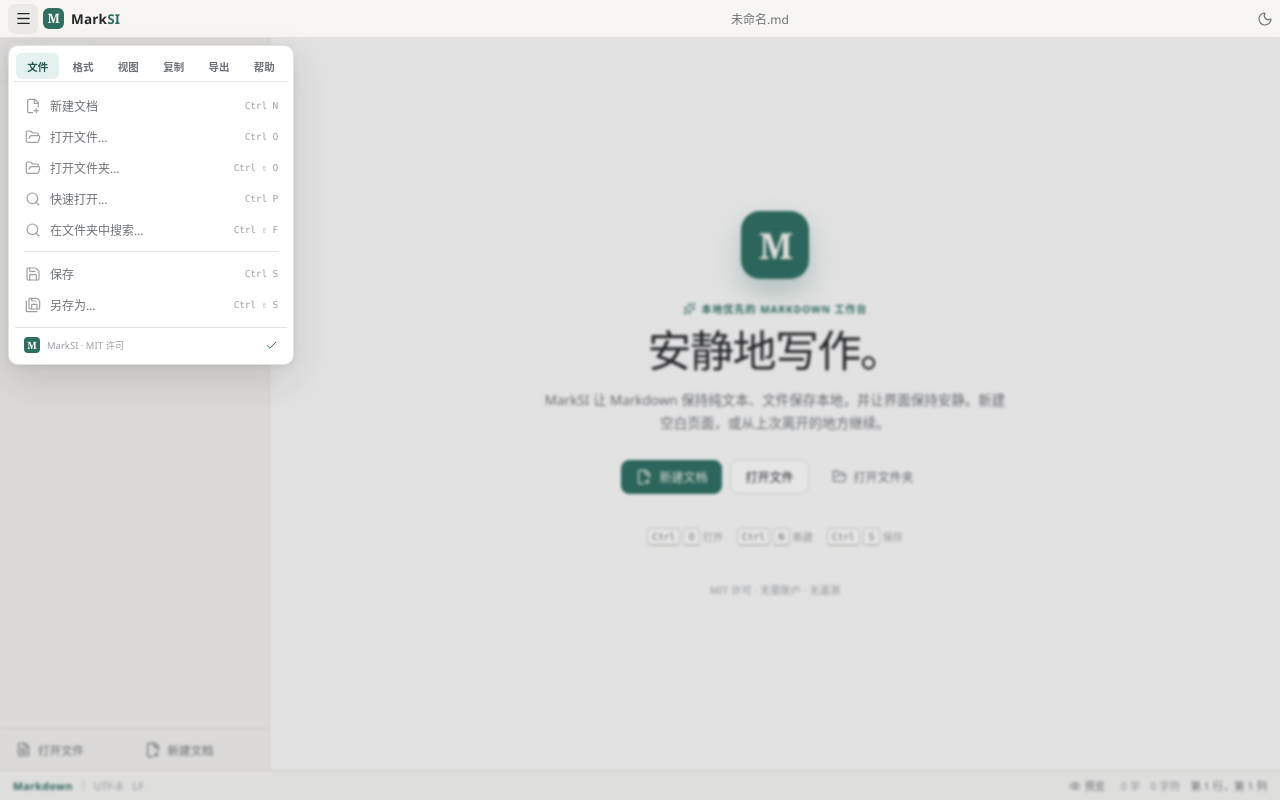
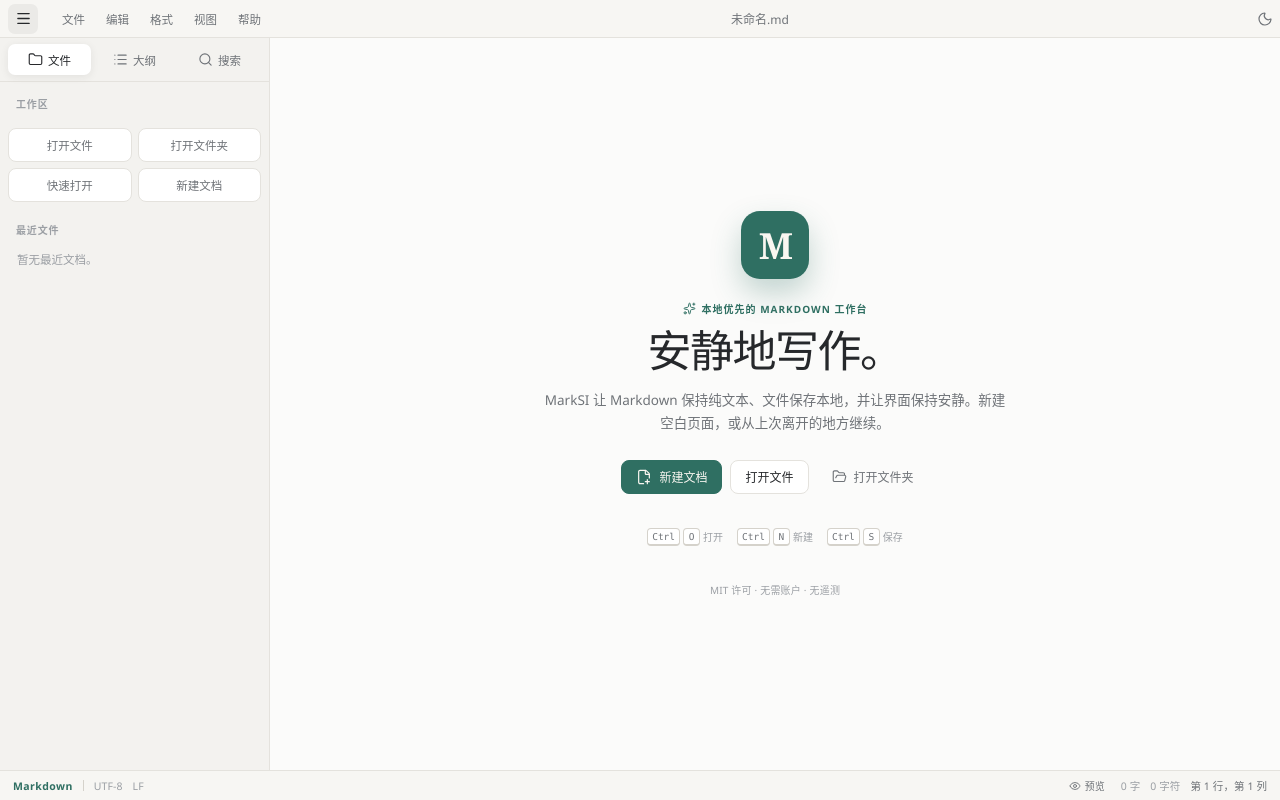
Before and after one commit to fuzhengqu/marksi, a React (Vite) app: page / in a window 1280 px wide. Both pictures are taken after a click on the button 23 px from the left and 18 px from the top of the page. Built offline with nearby package versions, Linux system fonts and the light colour scheme.

Commit message:
fix: use IDEA-style menu and tighten blank document flow

```diff
--- a/src/App.tsx
+++ b/src/App.tsx
@@ -85,7 +85,16 @@
   const workspacePath = useAppStore((state) => state.workspace?.path ?? null);
   const [draftToRecover, setDraftToRecover] =
     useState<DocumentDraft | null>(() => loadDraft());
+  const [showWelcome, setShowWelcome] = useState(
+    () => !useAppStore.getState().doc.path && !useAppStore.getState().doc.content,
+  );
   const savingRef = useRef(false);
+
+  useEffect(() => {
+    if (doc.path || doc.content.trim()) {
+      setShowWelcome(false);
+    }
+  }, [doc.content, doc.path]);
 
   useEffect(() => {
     document.documentElement.lang = settings.language;
@@ -172,6 +181,7 @@
     if (!(await confirmDiscard())) {
       return;
     }
+    setShowWelcome(false);
     useAppStore.getState().newDocument();
     useAppStore.getState().showToast(tNow("New blank document created."), "success");
     window.requestAnimationFrame(() => {
@@ -1139,6 +1149,7 @@
             onOpenFileDialog={() => void handleOpen()}
             onOpenFolder={() => void handleOpenFolder()}
             onNewFile={handleNew}
+            onQuickOpen={() => useAppStore.getState().setQuickOpen(true)}
             onRefreshWorkspace={() => void handleRefreshWorkspace()}
           />
         ) : null}
@@ -1180,7 +1191,7 @@
               />
             </Suspense>
           ) : null}
-          {isEmpty ? (
+          {isEmpty && showWelcome ? (
             <Welcome
               recent={recent}
               onNew={handleNew}
--- a/src/components/EditorPane.tsx
+++ b/src/components/EditorPane.tsx
@@ -1,6 +1,6 @@
 import { useEffect, useRef, useState } from "react";
 import { Compartment, EditorState } from "@codemirror/state";
-import { EditorView } from "@codemirror/view";
+import { EditorView, placeholder } from "@codemirror/view";
 import { openSearchPanel } from "@codemirror/search";
 import {
   EDITOR_COMMAND_EVENT,
@@ -99,6 +99,7 @@
   const [typingCompartment] = useState(() => new Compartment());
   const [livePreviewCompartment] = useState(() => new Compartment());
   const [phrasesCompartment] = useState(() => new Compartment());
+  const [placeholderCompartment] = useState(() => new Compartment());
   const callbacksRef = useRef({
     onChange: useAppStore.getState().setContent,
     onCursor: useAppStore.getState().setCursor,
@@ -180,6 +181,13 @@
         phrasesCompartment.of(
           EditorState.phrases.of(searchPhrases(languageRef.current)),
         ),
+        placeholderCompartment.of(
+          placeholder(
+            languageRef.current === "zh-CN"
+              ? "开始写作。Markdown 足矣。"
+              : "Start writing. Markdown is all you need.",
+          ),
+        ),
       ],
     });
 
@@ -198,6 +206,7 @@
     focusModeCompartment,
     livePreviewCompartment,
     phrasesCompartment,
+    placeholderCompartment,
     spellcheckCompartment,
     typewriterModeCompartment,
     typingCompartment,
@@ -278,12 +287,20 @@
     if (!view) {
       return;
     }
-    view.dispatch({
-      effects: phrasesCompartment.reconfigure(
+    const effects = [
+      phrasesCompartment.reconfigure(
         EditorState.phrases.of(searchPhrases(language)),
       ),
-    });
-  }, [language, phrasesCompartment]);
+      placeholderCompartment.reconfigure(
+        placeholder(
+          language === "zh-CN"
+            ? "开始写作。Markdown 足矣。"
+            : "Start writing. Markdown is all you need.",
+        ),
+      ),
+    ];
+    view.dispatch({ effects });
+  }, [language, phrasesCompartment, placeholderCompartment]);
 
   useEffect(() => {
     const view = viewRef.current;
@@ -411,6 +428,13 @@
             phrasesCompartment.of(
               EditorState.phrases.of(searchPhrases(languageRef.current)),
             ),
+            placeholderCompartment.of(
+              placeholder(
+                languageRef.current === "zh-CN"
+                  ? "开始写作。Markdown 足矣。"
+                  : "Start writing. Markdown is all you need.",
+              ),
+            ),
           ],
         }),
       );
@@ -422,6 +446,7 @@
     focusModeCompartment,
     livePreviewCompartment,
     phrasesCompartment,
+    placeholderCompartment,
     spellcheckCompartment,
     typewriterModeCompartment,
     typingCompartment,
--- a/src/components/MenuOverlay.tsx
+++ b/src/components/MenuOverlay.tsx
@@ -40,14 +40,13 @@
 import { useAppStore } from "../store/useAppStore";
 import type { CopyFormat } from "../types";
 
-type MenuSection = "file" | "format" | "view" | "copy" | "export" | "help";
+type MenuSection = "file" | "edit" | "format" | "view" | "help";
 
 const menuSections: Array<{ id: MenuSection; label: string }> = [
   { id: "file", label: "File" },
+  { id: "edit", label: "Edit" },
   { id: "format", label: "Format" },
   { id: "view", label: "View" },
-  { id: "copy", label: "Copy" },
-  { id: "export", label: "Export" },
   { id: "help", label: "Help" },
 ];
 
@@ -103,7 +102,8 @@
   const toggleSidebar = useAppStore((state) => state.toggleSidebar);
   const updateSettings = useAppStore((state) => state.updateSettings);
   const [aboutOpen, setAboutOpen] = useState(false);
-  const [section, setSection] = useState<MenuSection>("file");
+  const [activeSection, setActiveSection] = useState<MenuSection | null>(null);
+  const [dropdownLeft, setDropdownLeft] = useState(8);
 
   useEffect(() => {
     if (!open) {
@@ -114,9 +114,27 @@
         setOpen(false);
       }
     };
-    setSection("file");
+    const onMouseDown = (event: MouseEvent) => {
+      const target = event.target;
+      if (!(target instanceof Element)) {
+        return;
+      }
+      if (
+        target.closest(".menu-button") ||
+        target.closest(".menu-bar") ||
+        target.closest(".menu-dropdown")
+      ) {
+        return;
+      }
+      setOpen(false);
+    };
+    setActiveSection(null);
     window.addEventListener("keydown", onKeyDown);
-    return () => window.removeEventListener("keydown", onKeyDown);
+    window.addEventListener("mousedown", onMouseDown, true);
+    return () => {
+      window.removeEventListener("keydown", onKeyDown);
+      window.removeEventListener("mousedown", onMouseDown, true);
+    };
   }, [open, setOpen]);
 
   if (!open) {
@@ -133,24 +151,42 @@
   return (
     <>
       <div className="menu-scrim" onMouseDown={() => setOpen(false)} aria-hidden="true" />
-      <div className="menu-panel" role="dialog" aria-label={t("Menu")}>
-        <div className="menu-tabs" role="tablist" aria-label={t("Menu")}>
-          {menuSections.map((item) => (
+      <div className="menu-bar" role="menubar" aria-label={t("Menu")}>
+        {menuSections.map((item) => {
+          const active = activeSection === item.id;
+          return (
             <button
               key={item.id}
               type="button"
-              role="tab"
-              aria-selected={section === item.id}
-              className={`menu-tab ${section === item.id ? "is-active" : ""}`}
-              onClick={() => setSection(item.id)}
+              role="menuitem"
+              aria-haspopup="true"
+              aria-expanded={active}
+              className={`menu-bar-item ${active ? "is-active" : ""}`}
+              onClick={(event) => {
+                const box = event.currentTarget.getBoundingClientRect();
+                setDropdownLeft(
+                  Math.max(8, Math.min(box.left, window.innerWidth - 268)),
+                );
+                setActiveSection(active ? null : item.id);
+              }}
             >
               {t(item.label)}
             </button>
-          ))}
+          );
+        })}
       </div>
 
-        <div className="menu-content">
-          {section === "file" ? (
+      {activeSection ? (
+        <div
+          className="menu-dropdown"
+          role="menu"
+          aria-label={t(
+            menuSections.find((item) => item.id === activeSection)?.label ??
+              "Menu",
+          )}
+          style={{ left: dropdownLeft }}
+        >
+          {activeSection === "file" ? (
             <>
               <MenuItem
                 icon={<FilePlus2 size={16} strokeWidth={1.8} />}
@@ -202,10 +238,28 @@
                 shortcut="Ctrl ⇧ S"
                 onClick={() => run(onSaveAs)}
               />
+              <div className="menu-separator" />
+              <MenuItem
+                icon={<FileCode2 size={16} strokeWidth={1.8} />}
+                label={t("HTML document…")}
+                onClick={() => run(onExportHtml)}
+              />
+              <MenuItem
+                icon={<Printer size={16} strokeWidth={1.8} />}
+                label={t("Print / Save as PDF")}
+                onClick={() => run(onPrint)}
+              />
+              <div className="menu-separator" />
+              <MenuItem
+                icon={<Settings size={16} strokeWidth={1.8} />}
+                label={t("Preferences…")}
+                shortcut="Ctrl ,"
+                onClick={() => run(onOpenSettings)}
+              />
             </>
           ) : null}
 
-          {section === "format" ? (
+          {activeSection === "format" ? (
             <>
               <MenuItem
                 icon={<Bold size={16} strokeWidth={1.8} />}
@@ -252,7 +306,7 @@
             </>
           ) : null}
 
-          {section === "view" ? (
+          {activeSection === "view" ? (
             <>
               <MenuItem
                 icon={
@@ -357,7 +411,7 @@
             </>
           ) : null}
 
-          {section === "copy" ? (
+          {activeSection === "edit" ? (
             <>
               <MenuItem
                 icon={<Copy size={16} strokeWidth={1.8} />}
@@ -380,29 +434,8 @@
             </>
           ) : null}
 
-          {section === "export" ? (
+          {activeSection === "help" ? (
             <>
-              <MenuItem
-                icon={<FileCode2 size={16} strokeWidth={1.8} />}
-                label={t("HTML document…")}
-                onClick={() => run(onExportHtml)}
-              />
-              <MenuItem
-                icon={<Printer size={16} strokeWidth={1.8} />}
-                label={t("Print / Save as PDF")}
-                onClick={() => run(onPrint)}
-              />
-            </>
-          ) : null}
-
-          {section === "help" ? (
-            <>
-              <MenuItem
-                icon={<Settings size={16} strokeWidth={1.8} />}
-                label={t("Preferences…")}
-                shortcut="Ctrl ,"
-                onClick={() => run(onOpenSettings)}
-              />
               <MenuItem
                 icon={<Info size={16} strokeWidth={1.8} />}
                 label={t("About MarkSI")}
@@ -413,7 +446,6 @@
               />
             </>
           ) : null}
-        </div>
 
           <div className="menu-footer">
             <span className="menu-footer-mark">M</span>
@@ -421,6 +453,7 @@
             <Check size={13} strokeWidth={1.8} />
           </div>
         </div>
+      ) : null}
 
       <AboutDialog open={aboutOpen} onClose={() => setAboutOpen(false)} />
     </>
--- a/src/components/Sidebar.tsx
+++ b/src/components/Sidebar.tsx
@@ -3,7 +3,6 @@
   ChevronDown,
   ChevronRight,
   File,
-  FilePlus2,
   FileText,
   Folder,
   FolderOpen,
@@ -35,6 +34,7 @@
   onOpenFileDialog: () => void;
   onOpenFolder: () => void;
   onNewFile: () => void;
+  onQuickOpen: () => void;
   onRefreshWorkspace: () => void;
 }
 
@@ -50,6 +50,7 @@
   onOpenFileDialog,
   onOpenFolder,
   onNewFile,
+  onQuickOpen,
   onRefreshWorkspace,
 }: SidebarProps) {
   const t = useT();
@@ -88,9 +89,11 @@
       <div className="sidebar-content">
         {sidebarTab === "files" ? (
           <FilesPanel
+            onNewFile={onNewFile}
             onOpenFile={onOpenFile}
             onOpenFileDialog={onOpenFileDialog}
             onOpenFolder={onOpenFolder}
+            onQuickOpen={onQuickOpen}
             onRefreshWorkspace={onRefreshWorkspace}
             onShowToast={showToast}
             recent={recent}
@@ -140,24 +143,6 @@
         ) : null}
       </div>
 
-      <div className="sidebar-footer">
-        <button
-          className="sidebar-action"
-          onClick={onOpenFileDialog}
-          title={t("Open file")}
-        >
-          <FileText size={15} strokeWidth={1.8} />
-          <span>{t("Open file")}</span>
-        </button>
-        <button
-          className="sidebar-action"
-          onClick={onNewFile}
-          title={t("New document")}
-        >
-          <FilePlus2 size={16} strokeWidth={1.8} />
-          <span>{t("New document")}</span>
-        </button>
-      </div>
     </aside>
   );
 }
@@ -165,9 +150,11 @@
 interface FilesPanelProps {
   recent: Array<{ path: string; name: string }>;
   workspace: { path: string; entries: FileEntry[]; loading: boolean } | null;
+  onNewFile: () => void;
   onOpenFile: (path: string) => void;
   onOpenFileDialog: () => void;
   onOpenFolder: () => void;
+  onQuickOpen: () => void;
   onRefreshWorkspace: () => void;
   onShowToast: (message: string, tone?: "info" | "success" | "error") => void;
 }
@@ -175,9 +162,11 @@
 function FilesPanel({
   recent,
   workspace,
+  onNewFile,
   onOpenFile,
   onOpenFileDialog,
   onOpenFolder,
+  onQuickOpen,
   onRefreshWorkspace,
   onShowToast,
 }: FilesPanelProps) {
@@ -224,9 +213,6 @@
         )
       ) : (
         <div className="workspace-empty">
-          <div className="empty-panel compact">
-            <FolderOpen size={24} strokeWidth={1.3} />
-            <p>{t("Open a folder to keep your Markdown files close.")}</p>
           <div className="workspace-empty-actions">
             <button className="button button-quiet" onClick={onOpenFileDialog}>
               {t("Open file")}
@@ -234,7 +220,12 @@
             <button className="button button-quiet" onClick={onOpenFolder}>
               {t("Open folder")}
             </button>
-            </div>
+            <button className="button button-quiet" onClick={onQuickOpen}>
+              {t("Quick open")}
+            </button>
+            <button className="button button-quiet" onClick={onNewFile}>
+              {t("New document")}
+            </button>
           </div>
 
           <div className="panel-subheading">{t("Recent files")}</div>
--- a/src/components/TitleBar.tsx
+++ b/src/components/TitleBar.tsx
@@ -72,7 +72,10 @@
   }
 
   return (
-    <header className="titlebar" data-tauri-drag-region="deep">
+    <header
+      className={`titlebar ${menuOpen ? "is-menu-open" : ""}`}
+      data-tauri-drag-region="deep"
+    >
       <div className="titlebar-left">
         <button
           className={`icon-button menu-button ${menuOpen ? "is-active" : ""}`}
--- a/src/editor/setup.ts
+++ b/src/editor/setup.ts
@@ -21,7 +21,6 @@
   EditorView,
   highlightSpecialChars,
   keymap,
-  placeholder,
   rectangularSelection,
 } from "@codemirror/view";
 import { EDITOR_PASTE_IMAGE_EVENT } from "./bridge";
@@ -64,7 +63,6 @@
     }),
     syntaxHighlighting(markdownHighlightStyle),
     markEditorTheme,
-    placeholder("Start writing. Markdown is all you need."),
     keymap.of([
       ...formattingKeymap(),
       ...defaultKeymap,
--- a/src/i18n.ts
+++ b/src/i18n.ts
@@ -92,6 +92,7 @@
   "{count} chars": "{count} 字符",
   "Ln {line}, Col {column}": "第 {line} 行，第 {column} 列",
   File: "文件",
+  Edit: "编辑",
   Format: "格式",
   View: "视图",
   Copy: "复制",
--- a/src/styles/app.css
+++ b/src/styles/app.css
@@ -370,10 +370,26 @@
 }
 
 .workspace-empty-actions {
-  display: flex;
-  flex-wrap: wrap;
-  justify-content: center;
+  display: grid;
+  width: 100%;
+  grid-template-columns: 1fr 1fr;
   gap: 6px;
+}
+
+.workspace-empty-actions .button {
+  width: 100%;
+  height: 31px;
+  padding: 0 6px;
+  border: 1px solid var(--border);
+  background: var(--bg-elevated);
+  color: var(--fg-muted);
+  font-size: 11.5px;
+}
+
+.workspace-empty-actions .button:hover {
+  border-color: var(--accent);
+  background: var(--hover);
+  color: var(--fg);
 }
 
 .recent-list {
@@ -1757,12 +1773,63 @@
 /* Menu                                                               */
 /* ------------------------------------------------------------------ */
 
+.titlebar.is-menu-open .brand {
+  visibility: hidden;
+}
+
 .menu-scrim {
   position: fixed;
   inset: var(--titlebar-height) 0 0;
   z-index: 40;
-  background: color-mix(in srgb, var(--scrim) 46%, transparent);
-  backdrop-filter: blur(1.5px);
+  background: transparent;
+}
+
+.menu-bar {
+  position: fixed;
+  top: 0;
+  left: 52px;
+  z-index: 45;
+  display: flex;
+  height: var(--titlebar-height);
+  align-items: center;
+  gap: 1px;
+  -webkit-app-region: no-drag;
+}
+
+.menu-bar-item {
+  height: 30px;
+  padding: 0 10px;
+  border-radius: 6px;
+  color: var(--fg-muted);
+  font-size: 11.5px;
+  white-space: nowrap;
+  transition: background var(--transition), color var(--transition);
+}
+
+.menu-bar-item:hover,
+.menu-bar-item.is-active {
+  background: var(--hover);
+  color: var(--fg);
+}
+
+.menu-dropdown {
+  position: fixed;
+  top: calc(var(--titlebar-height) + 4px);
+  z-index: 45;
+  width: 252px;
+  max-height: calc(100vh - var(--titlebar-height) - 12px);
+  overflow-y: auto;
+  padding: 5px;
+  border: 1px solid var(--border);
+  border-radius: var(--radius-md);
+  background: var(--bg-elevated);
+  box-shadow: var(--shadow);
+  overscroll-behavior: contain;
+  animation: menu-in 130ms ease-out both;
+}
+
+.menu-dropdown .menu-footer {
+  margin-top: 5px;
 }
 
 .menu-panel {
```
Also changed, not shown: 2 other files (tests, documents, lock files or other folders). Lines whose indentation alone changed are shown as unchanged.
